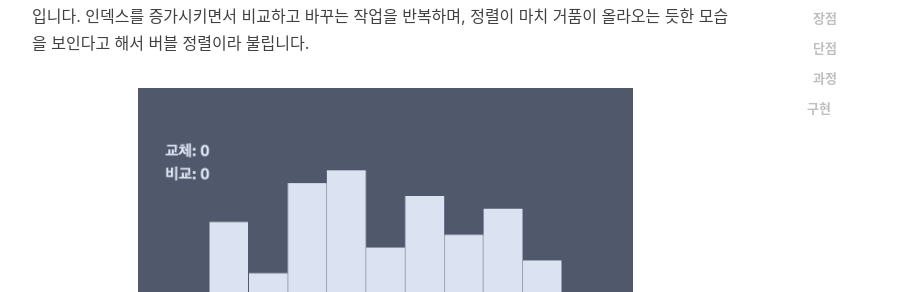
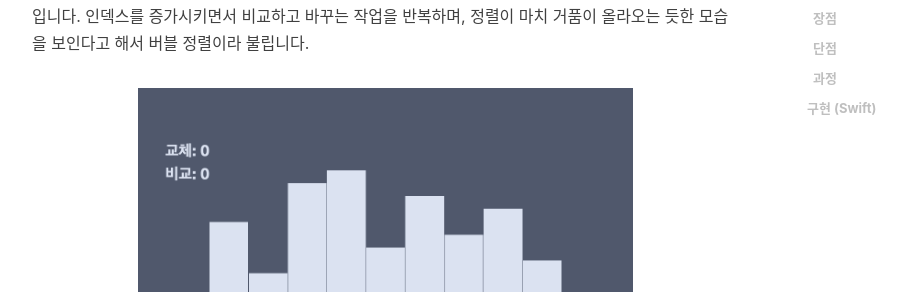
Before and after one commit to WhiteHyun/WhiteHyun.github.io, a Jekyll site: the page built from _posts/algorithm/sort/2022-04-01-bubble-sort.md, in a window 1280 px wide and 1400 px high, scrolled down 343 px. Shown: the part 160-452 px from the top of the window, without its empty margins (233-1142 px from the left). Built offline with Jekyll 4.4.1, drawn with Linux system fonts in a browser that asks for light colours; nearby versions of some CDN libraries; comment, search, counter and statistics services are not loaded.

````diff
--- a/_posts/algorithm/sort/2022-04-01-bubble-sort.md
+++ b/_posts/algorithm/sort/2022-04-01-bubble-sort.md
@@ -41,7 +41,7 @@
 3. 계속 증가시키며 진행하다가 배열의 끝에 다다르면 마지막 요소는 배열에서 가장 큰 값이 되며, 첫 번째 루프가 종료된다.
 4. 다시 처음부터 진행하되, 끝 인덱스에서 1씩 감소시킨 크기만큼만 진행한다.
 
-## 구현
+## 구현 (Swift)
 
 ```swift
 func bubbleSort(array: [Int]) -> [Int] {
````
